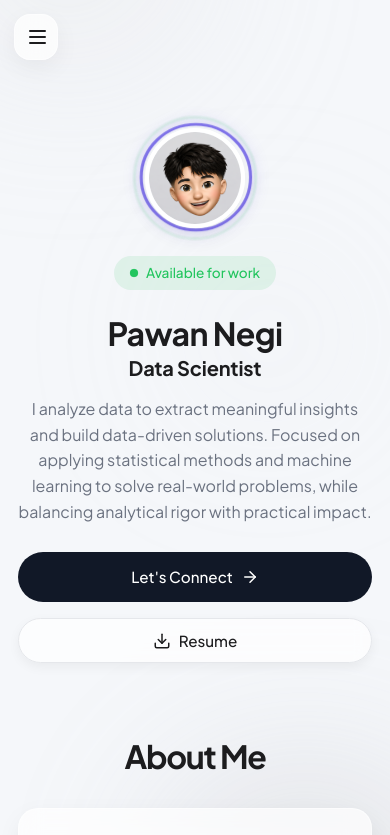
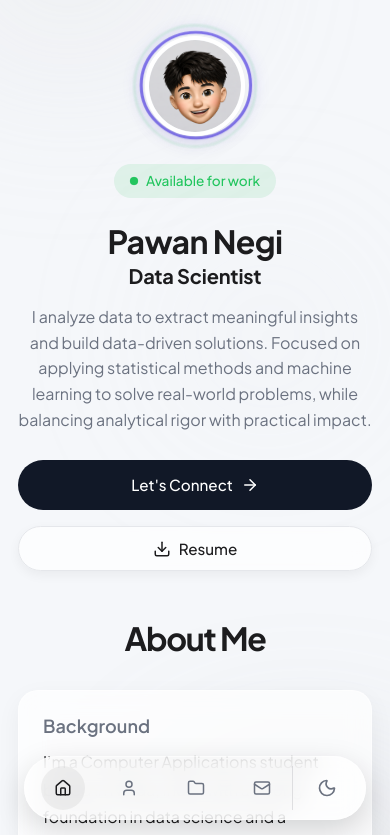
Before and after one commit to pawannegii/MyPortfolio, a React (Vite) app: page / in a window 390 px wide. Shown: the top 835 px of the page. Built offline with nearby package versions, Linux system fonts and the light colour scheme.

Commit message:
Fix mobile layout and text alignment

```diff
--- a/src/App.jsx
+++ b/src/App.jsx
@@ -290,9 +290,9 @@ function App() {
                 <div className="social-icon" style={{ width: '48px', height: '48px', borderRadius: '50%', background: 'var(--bg-color)', display: 'flex', alignItems: 'center', justifyContent: 'center', color: 'var(--text-primary)' }}>
                   <svg width="24" height="24" viewBox="0 0 24 24" fill="none" stroke="currentColor" strokeWidth="2" strokeLinecap="round" strokeLinejoin="round"><path d="M15 22v-4a4.8 4.8 0 0 0-1-3.2c3 0 6-2 6-5.5.08-1.25-.27-2.48-1-3.5.28-1.15.28-2.35 0-3.5 0 0-1 0-3 1.5-2.64-.5-5.36-.5-8 0C6 2 5 2 5 2c-.3 1.15-.3 2.35 0 3.5A5.403 5.403 0 0 0 4 9c0 3.5 3 5.5 6 5.5-.39.49-.68 1.05-.85 1.65-.17.6-.22 1.23-.15 1.85v4" /><path d="M9 18c-4.51 2-5-2-7-2" /></svg>
                 </div>
-                <div>
-                  <h3 style={{ fontSize: '1.1rem', marginBottom: '4px', color: 'var(--text-primary)' }}>GitHub</h3>
-                  <span style={{ fontSize: '0.9rem', color: 'var(--text-secondary)' }}>@pawannegii</span>
+                <div style={{ display: 'flex', flexDirection: 'column', alignItems: 'flex-start', textAlign: 'left' }}>
+                  <h3 style={{ fontSize: '1.1rem', margin: 0, color: 'var(--text-primary)' }}>GitHub</h3>
+                  <span style={{ fontSize: '0.9rem', marginTop: '4px', color: 'var(--text-secondary)' }}>@pawannegii</span>
                 </div>
               </a>
 
@@ -300,9 +300,9 @@ function App() {
                 <div className="social-icon" style={{ width: '48px', height: '48px', borderRadius: '50%', background: 'var(--bg-color)', display: 'flex', alignItems: 'center', justifyContent: 'center', color: 'var(--text-primary)' }}>
                   <svg width="24" height="24" viewBox="0 0 24 24" fill="none" stroke="currentColor" strokeWidth="2" strokeLinecap="round" strokeLinejoin="round"><path d="M16 8a6 6 0 0 1 6 6v7h-4v-7a2 2 0 0 0-2-2 2 2 0 0 0-2 2v7h-4v-7a6 6 0 0 1 6-6z" /><rect x="2" y="9" width="4" height="12" /><circle cx="4" cy="4" r="2" /></svg>
                 </div>
-                <div>
-                  <h3 style={{ fontSize: '1.1rem', marginBottom: '4px', color: 'var(--text-primary)' }}>LinkedIn</h3>
-                  <span style={{ fontSize: '0.9rem', color: 'var(--text-secondary)' }}>Connect with me</span>
+                <div style={{ display: 'flex', flexDirection: 'column', alignItems: 'flex-start', textAlign: 'left' }}>
+                  <h3 style={{ fontSize: '1.1rem', margin: 0, color: 'var(--text-primary)' }}>LinkedIn</h3>
+                  <span style={{ fontSize: '0.9rem', marginTop: '4px', color: 'var(--text-secondary)' }}>Connect with me</span>
                 </div>
               </a>
 
@@ -310,9 +310,9 @@ function App() {
                 <div className="social-icon" style={{ width: '48px', height: '48px', borderRadius: '50%', background: 'var(--bg-color)', display: 'flex', alignItems: 'center', justifyContent: 'center', color: 'var(--text-primary)' }}>
                   <Code size={24} />
                 </div>
-                <div>
-                  <h3 style={{ fontSize: '1.1rem', marginBottom: '4px', color: 'var(--text-primary)' }}>LeetCode</h3>
-                  <span style={{ fontSize: '0.9rem', color: 'var(--text-secondary)' }}>Solve problems</span>
+                <div style={{ display: 'flex', flexDirection: 'column', alignItems: 'flex-start', textAlign: 'left' }}>
+                  <h3 style={{ fontSize: '1.1rem', margin: 0, color: 'var(--text-primary)' }}>LeetCode</h3>
+                  <span style={{ fontSize: '0.9rem', marginTop: '4px', color: 'var(--text-secondary)' }}>Solve problems</span>
                 </div>
               </a>
 
@@ -320,9 +320,9 @@ function App() {
                 <div className="social-icon" style={{ width: '48px', height: '48px', borderRadius: '50%', background: 'var(--bg-color)', display: 'flex', alignItems: 'center', justifyContent: 'center', color: 'var(--text-primary)' }}>
                   <TerminalSquare size={24} />
                 </div>
-                <div>
-                  <h3 style={{ fontSize: '1.1rem', marginBottom: '4px', color: 'var(--text-primary)' }}>HackerRank</h3>
-                  <span style={{ fontSize: '0.9rem', color: 'var(--text-secondary)' }}>Coding Challenges</span>
+                <div style={{ display: 'flex', flexDirection: 'column', alignItems: 'flex-start', textAlign: 'left' }}>
+                  <h3 style={{ fontSize: '1.1rem', margin: 0, color: 'var(--text-primary)' }}>HackerRank</h3>
+                  <span style={{ fontSize: '0.9rem', marginTop: '4px', color: 'var(--text-secondary)' }}>Coding Challenges</span>
                 </div>
               </a>
 
--- a/src/index.css
+++ b/src/index.css
@@ -727,126 +727,80 @@ footer {
   }
 
   .navbar {
-    top: max(14px, env(safe-area-inset-top));
-    bottom: auto;
-    left: 14px;
-    transform: none;
-    width: 44px;
-    max-width: calc(100% - 32px);
-    min-height: 44px;
-    padding: 4px;
-    border-radius: 16px;
-    align-items: flex-start;
+    top: auto;
+    bottom: max(24px, env(safe-area-inset-bottom));
+    left: 50%;
+    transform: translateX(-50%);
+    width: calc(100% - 48px);
+    max-width: 380px;
+    min-height: 64px;
+    padding: 8px 16px;
+    border-radius: 32px;
+    align-items: center;
     justify-content: space-between;
-    overflow: hidden;
-    gap: 0;
+    flex-direction: row;
+    box-shadow: 0 10px 30px rgba(0, 0, 0, 0.15);
   }
 
-  .navbar.open {
-    width: min(220px, calc(100vw - 28px));
-    padding: 7px;
-    border-radius: 20px;
-    flex-direction: row;
-    flex-wrap: wrap;
-    gap: 8px;
-    background: rgba(255, 255, 255, 0.92);
-    border-color: rgba(255, 255, 255, 0.85);
-    box-shadow: 0 18px 42px rgba(0, 0, 0, 0.14);
-    backdrop-filter: blur(18px) saturate(1.15);
-    -webkit-backdrop-filter: blur(18px) saturate(1.15);
+  [data-theme="dark"] .navbar {
+    box-shadow: 0 10px 30px rgba(0, 0, 0, 0.5);
   }
 
-  [data-theme="dark"] .navbar.open {
-    background: rgba(30, 30, 34, 0.94);
-    border-color: rgba(255, 255, 255, 0.12);
-    box-shadow: 0 18px 42px rgba(0, 0, 0, 0.34);
-  }
-
-
-
   .menu-toggle {
-    display: inline-flex;
-    width: 36px;
-    height: 36px;
-    flex: 0 0 36px;
-    align-items: center;
-    justify-content: center;
-    flex-direction: column;
-    gap: 4px;
-    border-radius: 14px;
-    color: var(--text-primary);
-    transition: var(--transition);
-  }
-
-  .menu-toggle:hover {
-    background: rgba(0, 0, 0, 0.05);
-  }
-
-  [data-theme="dark"] .menu-toggle:hover {
-    background: rgba(255, 255, 255, 0.1);
-  }
-
-
-
-  .menu-toggle span {
-    width: 17px;
-    height: 2px;
-    border-radius: 999px;
-    background: currentColor;
-    transition: var(--transition);
-  }
-
-  .navbar.open .menu-toggle span:nth-child(1) {
-    transform: translateY(6px) rotate(45deg);
-  }
-
-  .navbar.open .menu-toggle span:nth-child(2) {
-    opacity: 0;
-  }
-
-  .navbar.open .menu-toggle span:nth-child(3) {
-    transform: translateY(-6px) rotate(-45deg);
+    display: none;
   }
 
   .nav-links {
-    display: none;
+    display: flex;
+    flex-direction: row;
+    align-items: center;
+    justify-content: space-between;
     width: 100%;
-    order: 3;
-    flex-direction: column;
-    gap: 4px;
-  }
-
-  .navbar.open .nav-links {
-    display: flex;
+    gap: 8px;
+    order: 1;
   }
 
   .nav-link {
-    width: 100%;
-    padding: 10px 12px;
-    justify-content: flex-start;
+    display: flex;
+    align-items: center;
+    justify-content: center;
+    width: 44px;
+    height: 44px;
+    padding: 0;
+    border-radius: 50%;
   }
 
-  .nav-link span { display: inline; }
+  .nav-link span {
+    display: none;
+  }
 
   .theme-control {
-    display: none;
-    margin-left: auto;
+    display: flex;
+    align-items: center;
+    justify-content: center;
+    order: 2;
+    margin-left: 8px;
+    padding-left: 12px;
+    border-left: 1px solid rgba(161, 161, 170, 0.3);
   }
 
-  .navbar.open .theme-control {
-    display: flex;
+  [data-theme="dark"] .theme-control {
+    border-left: 1px solid rgba(255, 255, 255, 0.15);
   }
 
   .theme-toggle {
-    width: 36px;
-    height: 36px;
-    padding: 8px;
+    display: flex;
+    align-items: center;
     justify-content: center;
-    border-radius: 14px;
+    width: 44px;
+    height: 44px;
+    padding: 0;
+    border-radius: 50%;
   }
 
-  section { padding: 54px 0 28px; }
-  .hero-section { padding-top: 116px; padding-bottom: 20px; }
+  section { padding: 32px 0 16px; }
+  .hero-section { padding-top: 24px; padding-bottom: 16px; }
+  footer { padding-bottom: 110px; margin-top: 32px; }
 
   .avatar {
     width: 100px;
@@ -920,6 +874,7 @@ footer {
   #contact .social-card {
     flex-direction: row;
     align-items: center;
+    justify-content: flex-start !important;
     min-height: 72px;
     padding: 14px 16px !important;
     gap: 14px !important;
```
